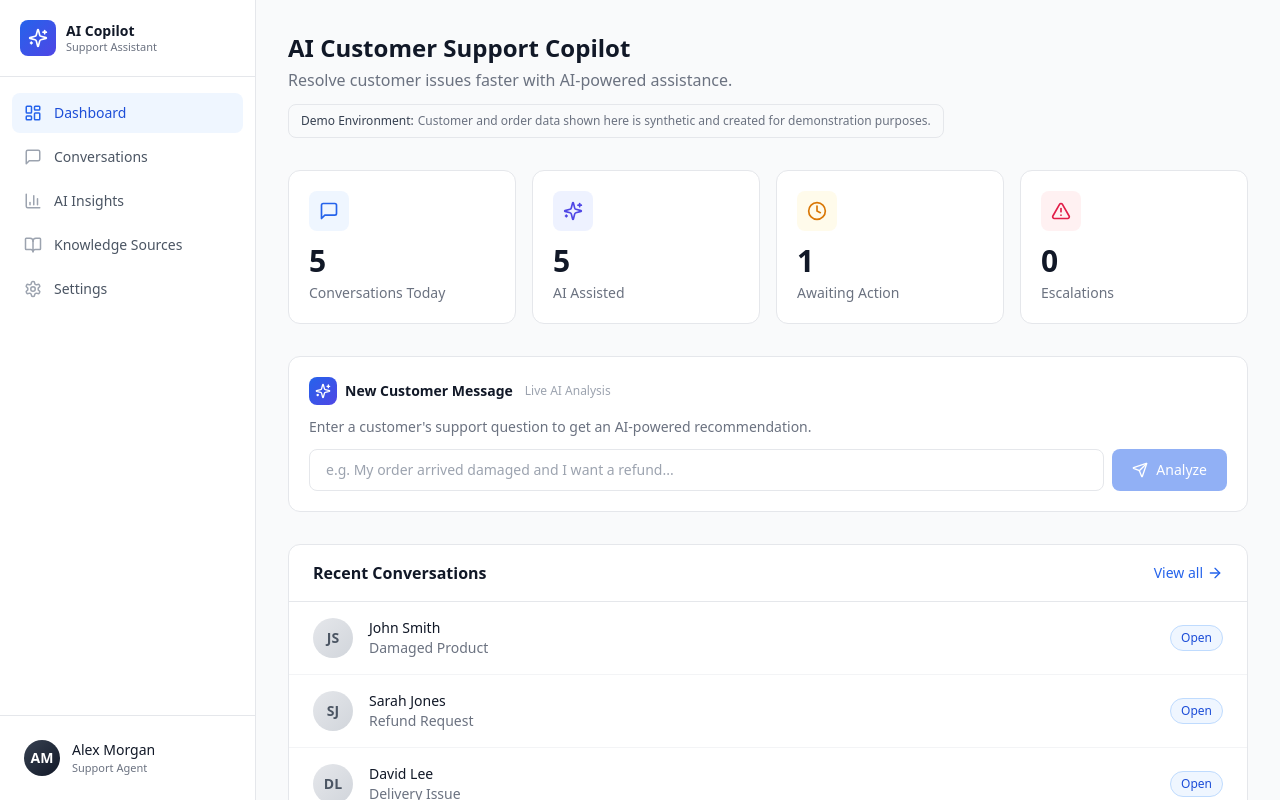
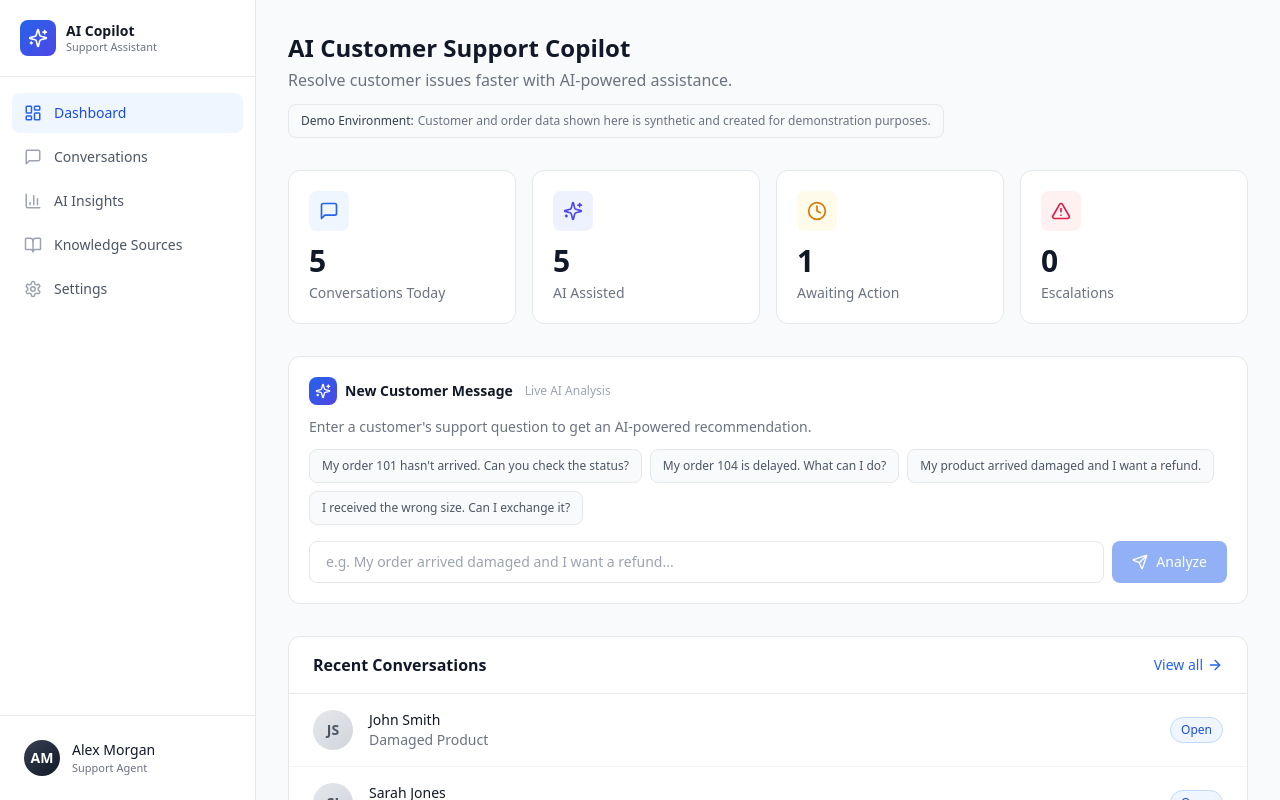
Before and after one commit to ruchikajain6789/AI-Customer-Support-Copilot-Bolt, a React (Vite) app: page / in a window 1280 px wide. Shown: the top 800 px of the page. Built offline with nearby package versions, Linux system fonts and the light colour scheme.

Commit message:
Updated Dashboard.tsx

```diff
--- a/src/components/Dashboard.tsx
+++ b/src/components/Dashboard.tsx
@@ -95,6 +95,23 @@ export default function Dashboard({ conversations, onOpenConversation, onNavigat
           <span className="text-xs text-gray-400 ml-1">Live AI Analysis</span>
         </div>
         <p className="text-sm text-gray-500 mb-3">Enter a customer's support question to get an AI-powered recommendation.</p>
+        <div className="flex flex-wrap gap-2 mb-4">
+  {[
+    "My order 101 hasn't arrived. Can you check the status?",
+    "My order 104 is delayed. What can I do?",
+    "My product arrived damaged and I want a refund.",
+    "I received the wrong size. Can I exchange it?",
+  ].map((example) => (
+    <button
+      key={example}
+      onClick={() => setMessage(example)}
+      disabled={isAnalyzing}
+      className="text-xs px-3 py-2 rounded-lg border border-gray-200 bg-gray-50 text-gray-600 hover:bg-gray-100 hover:text-gray-900 transition-colors disabled:opacity-50"
+    >
+      {example}
+    </button>
+  ))}
+</div>
         <div className="flex gap-2">
           <input
             type="text"
```
